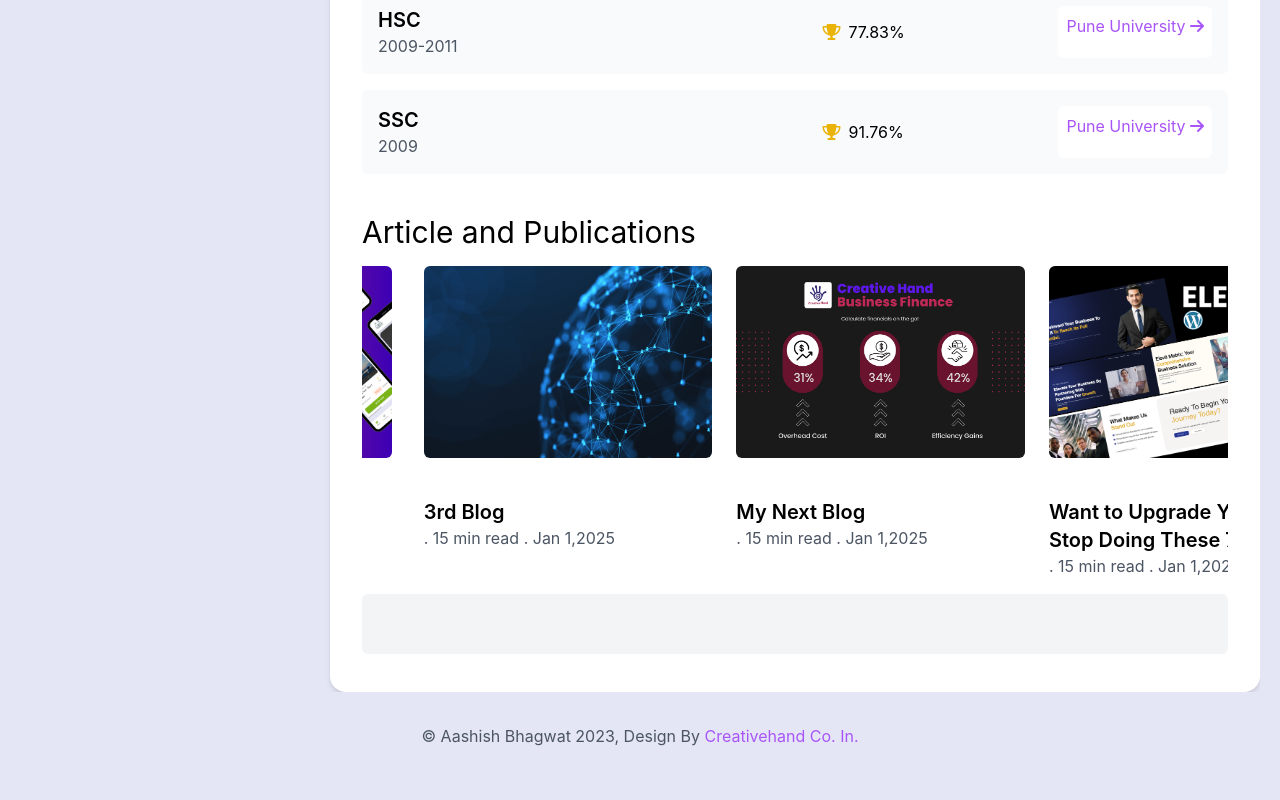
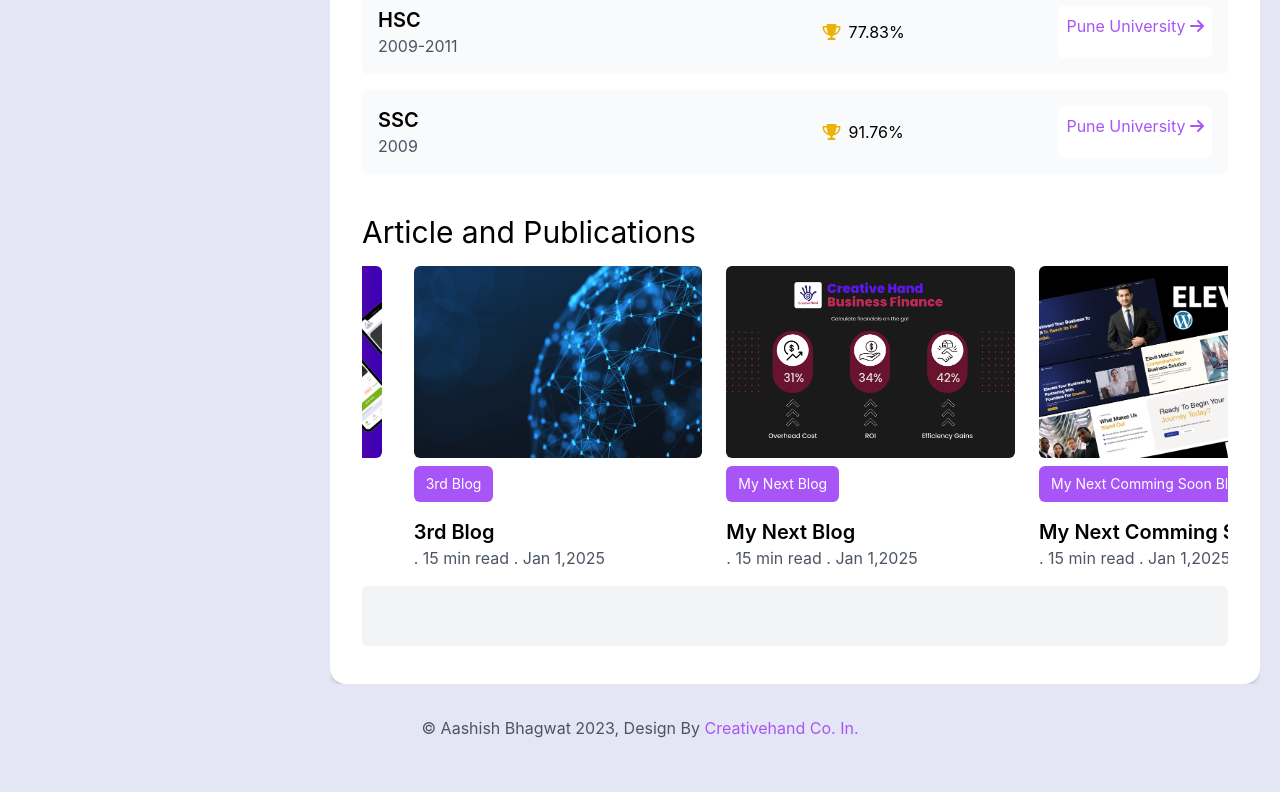
Before and after one commit to Codersahilx75/newproject, a React (Create React App) app: page /about in a window 1280 px wide. Shown: the part 1006-1806 px from the top of the page. Built offline with nearby package versions, Linux system fonts and the light colour scheme.

Commit message:
Updated some features

```diff
--- a/src/assets/data/articledata.js
+++ b/src/assets/data/articledata.js
@@ -27,7 +27,7 @@ const articleData = [
   },
   {
     image: img4,
-    title: "Want to Upgrade Your Brain? Stop Doing These 7 Things",
+    title: "My Next Comming Soon Blog",
     description: " . 15 min read . Jan 1,2025",
     link: "https://example.com/article4",
     buttonText: " Upgrade Tips", // Custom button text
--- a/src/components/About.js
+++ b/src/components/About.js
@@ -169,14 +169,15 @@ export default function About() {
                     className="w-full h-48 object-cover rounded-md  hover:shadow-lg card hover:shadow-purple-200"
                   />
                   {/* Button at the top-left corner, hidden by default and shown on hover */}
+                  <div className="bg-purple-500 text-white text-sm px-3 py-2 mt-2 inline-block rounded-md cursor-pointer group">
                   <a
                     href={data.link}
                     target="_blank"
                     rel="noopener noreferrer"
-                    className="bottom-2 left-2 bg-purple-500 text-white py-2 px-4 rounded-md text-sm hover:bg-purple-600 transition-all opacity-0 group-hover:opacity-90"
                   >
-                    {data.buttonText}
+                    {data.title}
                   </a>
+                </div>
                 </div>
 
                 <h2 className="text-xl font-semibold hover:text-purple-500 mt-4">
--- a/src/components/Dashboard.js
+++ b/src/components/Dashboard.js
@@ -33,22 +33,18 @@ export default function Dashboard() {
       <Header />
 
       {/* Main Content Wrapper */}
-      <div className="lg:flex flex-1 mt-5 overflow-auto">
-        {/* Sidebar (Becomes Non-Fixed When Footer is Visible) */}
+      <div className="lg:flex flex-1 mt-5">
+        {/* Sidebar (Fixcontent) */}
         <div
-          className={`lg:w-1/4 w-full ${
-            isFooterVisible
-              ? "lg:h-auto"
-              : "lg:h-screen lg:fixed lg:overflow-auto"
+          className={`lg:w-1/4 w-full transition-all duration-300 ${
+            isFooterVisible ? "lg:relative lg:h-auto" : "lg:fixed lg:h-screen lg:overflow-auto"
           }`}
         >
-          <Fixcontent
-
-          />
+          <Fixcontent />
         </div>
 
         {/* Main Content */}
-        <div className="lg:w-3/4 w-full lg:ml-[25%]">
+        <div className="lg:w-3/4 w-full lg:ml-[25%] overflow-y-auto">
           <AppRoutes />
         </div>
       </div>
--- a/src/components/Home.js
+++ b/src/components/Home.js
@@ -187,7 +187,7 @@ export default function Home() {
             <img
               src={selectedImage}
               alt="Selected Project"
-              className="w-full h-auto"
+              className="w-full h-full"
             />
             <button
               className="absolute top-4 right-4 text-white bg-red-500 rounded-full p-2"
```
